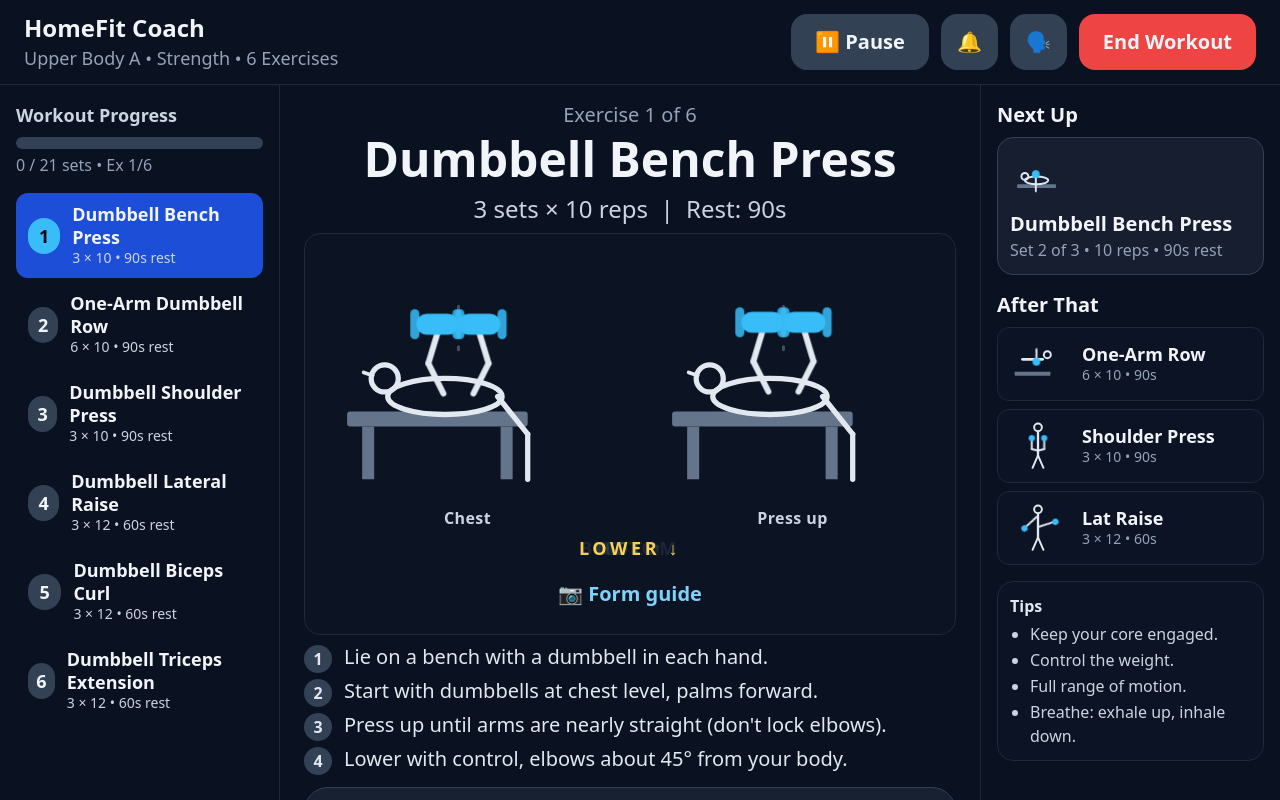
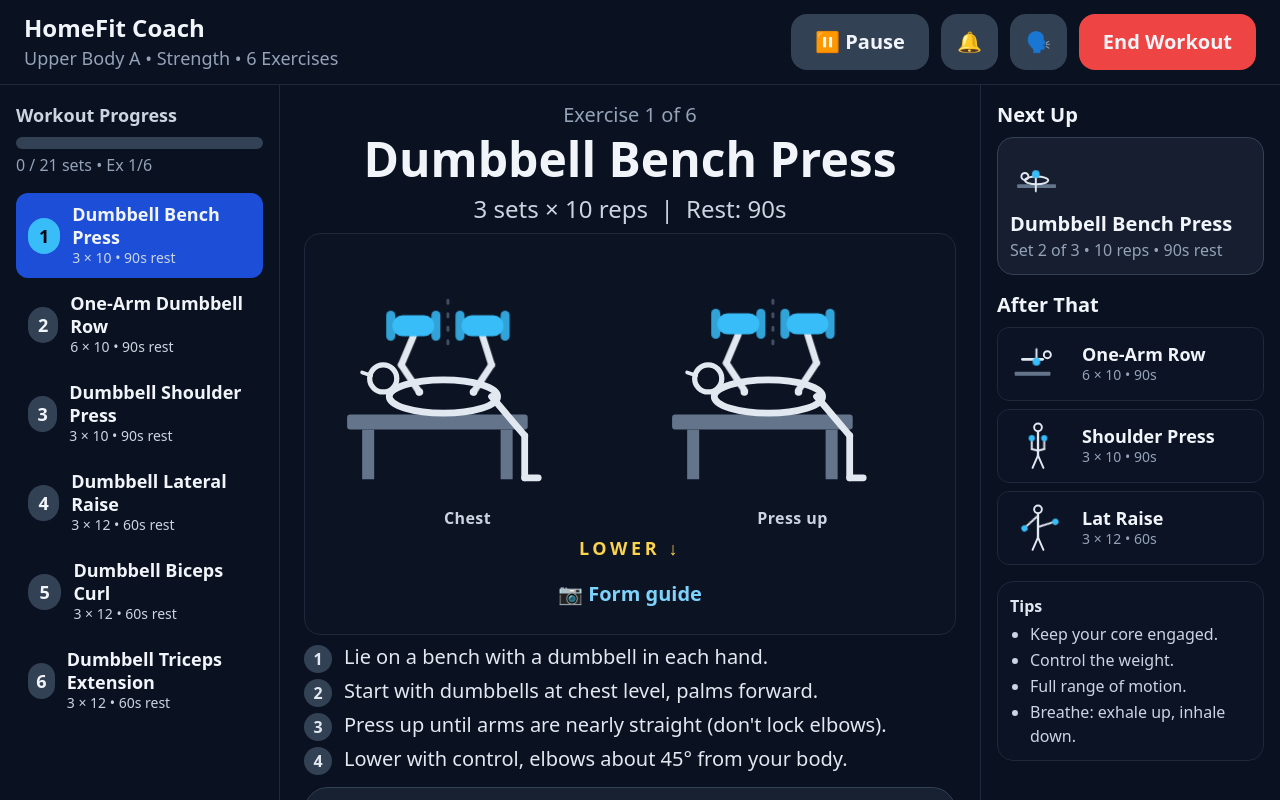
Before and after one commit to dons033/homefit-coach, a Next.js app: page / in a window 1280 px wide. Both pictures are taken after a click on the button "▶ Start Workout". Shown: the top 800 px of the page. Built offline with nearby package versions, Linux system fonts and the light colour scheme.

Commit message:
Bench redraw: separated bells, jointed arms, caption ghost fix

```diff
--- a/app/globals.css
+++ b/app/globals.css
@@ -88,12 +88,14 @@ body {
 /* Workout paused: freeze every figure mid-pose. */
 .hf-paused, .hf-paused * { animation-play-state: paused !important; }
 
-/* Rep-phase captions: LIFT → HOLD → LOWER → BOTTOM, on the same tempo. */
-@keyframes hf-cap-lift { 0%, 36% { opacity: 1; } 42%, 94% { opacity: 0.12; } 100% { opacity: 1; } }
-@keyframes hf-cap-hold { 0%, 36% { opacity: 0.12; } 40%, 50% { opacity: 1; } 56%, 100% { opacity: 0.12; } }
-@keyframes hf-cap-lower { 0%, 50% { opacity: 0.12; } 56%, 86% { opacity: 1; } 92%, 100% { opacity: 0.12; } }
-@keyframes hf-cap-bottom { 0%, 86% { opacity: 0.12; } 90%, 97% { opacity: 1; } 100% { opacity: 0.12; } }
-.hf-cap-lift, .hf-cap-hold, .hf-cap-lower, .hf-cap-bottom { opacity: 0.12; }
+/* Rep-phase captions: exactly one word visible at a time. Inactive = 0
+ * (12% ghosting proved readable enough to muddy the active word). */
+@keyframes hf-cap-lift { 0%, 36% { opacity: 1; } 42%, 100% { opacity: 0; } }
+@keyframes hf-cap-hold { 0%, 36% { opacity: 0; } 40%, 50% { opacity: 1; } 56%, 100% { opacity: 0; } }
+@keyframes hf-cap-lower { 0%, 50% { opacity: 0; } 56%, 86% { opacity: 1; } 92%, 100% { opacity: 0; } }
+@keyframes hf-cap-bottom { 0%, 86% { opacity: 0; } 90%, 97% { opacity: 1; } 100% { opacity: 0; } }
+.hf-cap-lift { opacity: 1; }
+.hf-cap-hold, .hf-cap-lower, .hf-cap-bottom { opacity: 0; }
 .hf-cap-lift { animation: hf-cap-lift var(--rep-dur, 4s) linear infinite; }
 .hf-cap-hold { animation: hf-cap-hold var(--rep-dur, 4s) linear infinite; }
 .hf-cap-lower { animation: hf-cap-lower var(--rep-dur, 4s) linear infinite; }
--- a/components/ExerciseAnimation.tsx
+++ b/components/ExerciseAnimation.tsx
@@ -69,26 +69,32 @@ function Pair({
   );
 }
 
-/* ---------------- Bench press: flat back, bells chest ↔ overhead ---------------- */
+/* ---------------- Bench press: flat back, bells chest ↔ overhead ----------------
+ * Side view, head left. Bells kept well apart (merged bells read as a
+ * barbell), hands visibly landing on the bells, elbows kinked down-out. */
 function BenchPressAnim() {
   const pose = (cls: string) => (
     <>
-      <rect x={20} y={110} width={120} height={10} rx={2} fill={DIM} />
-      <rect x={30} y={120} width={8} height={35} fill={DIM} />
-      <rect x={122} y={120} width={8} height={35} fill={DIM} />
-      <ellipse cx={85} cy={100} rx={38} ry={12} fill="none" stroke={INK} strokeWidth={3.5} />
-      <circle cx={45} cy={88} r={9} fill="none" stroke={INK} strokeWidth={3.5} />
-      <line x1={37} y1={86} x2={31} y2={84} stroke={INK} strokeWidth={2.5} strokeLinecap="round" />
-      <line x1={120} y1={100} x2={140} y2={125} stroke={INK} strokeWidth={3.5} strokeLinecap="round" />
-      <line x1={140} y1={125} x2={140} y2={155} stroke={INK} strokeWidth={3.5} strokeLinecap="round" />
-      <path className="hf-traj" d="M94 40 V74" />
+      <rect x={20} y={112} width={120} height={10} rx={2} fill={DIM} />
+      <rect x={30} y={122} width={8} height={33} fill={DIM} />
+      <rect x={122} y={122} width={8} height={33} fill={DIM} />
+      {/* torso: hollow mass + shoulder joints where the arms visibly start */}
+      <ellipse cx={84} cy={100} rx={36} ry={11} fill="none" stroke={INK} strokeWidth={4.5} />
+      <circle cx={68} cy={97} r={2.5} fill={INK} />
+      <circle cx={104} cy={97} r={2.5} fill={INK} />
+      <circle cx={44} cy={88} r={9} fill="none" stroke={INK} strokeWidth={3.5} />
+      <line x1={36} y1={86} x2={30} y2={84} stroke={INK} strokeWidth={2.5} strokeLinecap="round" />
+      <line x1={116} y1={100} x2={138} y2={126} stroke={INK} strokeWidth={4.5} strokeLinecap="round" />
+      <line x1={138} y1={126} x2={138} y2={154} stroke={INK} strokeWidth={4.5} strokeLinecap="round" />
+      <line x1={138} y1={154} x2={147} y2={154} stroke={INK} strokeWidth={4.5} strokeLinecap="round" />
+      <path className="hf-traj" d="M87 36 V68" />
       <g className={cls}>
-        <line x1={84} y1={98} x2={74} y2={78} stroke={INK} strokeWidth={4} strokeLinecap="round" />
-        <line x1={74} y1={78} x2={80} y2={58} stroke={INK} strokeWidth={4} strokeLinecap="round" />
-        <line x1={104} y1={98} x2={114} y2={78} stroke={INK} strokeWidth={4} strokeLinecap="round" />
-        <line x1={114} y1={78} x2={108} y2={58} stroke={INK} strokeWidth={4} strokeLinecap="round" />
-        <Dumbbell x={80} y={52} />
-        <Dumbbell x={108} y={52} />
+        <line x1={68} y1={97} x2={56} y2={79} stroke={INK} strokeWidth={4.5} strokeLinecap="round" />
+        <line x1={56} y1={79} x2={64} y2={60} stroke={INK} strokeWidth={4.5} strokeLinecap="round" />
+        <line x1={104} y1={97} x2={116} y2={79} stroke={INK} strokeWidth={4.5} strokeLinecap="round" />
+        <line x1={116} y1={79} x2={110} y2={60} stroke={INK} strokeWidth={4.5} strokeLinecap="round" />
+        <Dumbbell x={64} y={53} />
+        <Dumbbell x={110} y={53} />
       </g>
     </>
   );
@@ -178,23 +184,23 @@ function CurlAnim() {
   const pose = (cls: string) => (
     <>
       <StandingFigure />
-      <line x1={100} y1={62} x2={86} y2={86} stroke={INK} strokeWidth={4} strokeLinecap="round" />
-      <line x1={100} y1={62} x2={114} y2={86} stroke={INK} strokeWidth={4} strokeLinecap="round" />
-      <path className="hf-traj" d="M86 120 A36 36 0 0 1 70 64" />
-      <path className="hf-traj" d="M114 120 A36 36 0 0 0 130 64" />
+      <line x1={100} y1={62} x2={82} y2={86} stroke={INK} strokeWidth={4} strokeLinecap="round" />
+      <line x1={100} y1={62} x2={118} y2={86} stroke={INK} strokeWidth={4} strokeLinecap="round" />
+      <path className="hf-traj" d="M82 120 A38 38 0 0 1 66 62" />
+      <path className="hf-traj" d="M118 120 A38 38 0 0 0 134 62" />
       <g
         className={cls}
-        style={{ transformBox: "view-box", transformOrigin: "86px 86px" }}
+        style={{ transformBox: "view-box", transformOrigin: "82px 86px" }}
       >
-        <line x1={86} y1={86} x2={86} y2={114} stroke={INK} strokeWidth={4} strokeLinecap="round" />
-        <Dumbbell x={86} y={120} />
+        <line x1={82} y1={86} x2={82} y2={114} stroke={INK} strokeWidth={4} strokeLinecap="round" />
+        <Dumbbell x={82} y={120} />
       </g>
       <g
         className={cls}
-        style={{ transformBox: "view-box", transformOrigin: "114px 86px" }}
+        style={{ transformBox: "view-box", transformOrigin: "118px 86px" }}
       >
-        <line x1={114} y1={86} x2={114} y2={114} stroke={INK} strokeWidth={4} strokeLinecap="round" />
-        <Dumbbell x={114} y={120} />
+        <line x1={118} y1={86} x2={118} y2={114} stroke={INK} strokeWidth={4} strokeLinecap="round" />
+        <Dumbbell x={118} y={120} />
       </g>
     </>
   );
```
